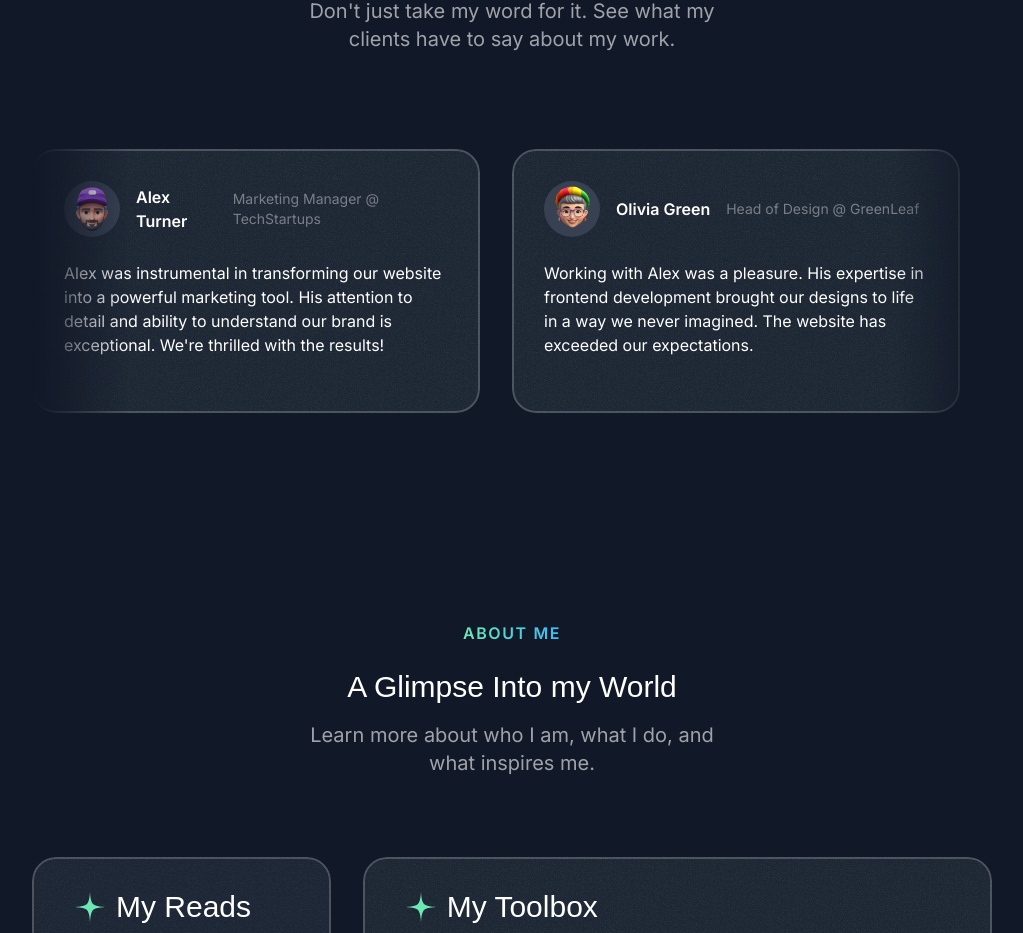
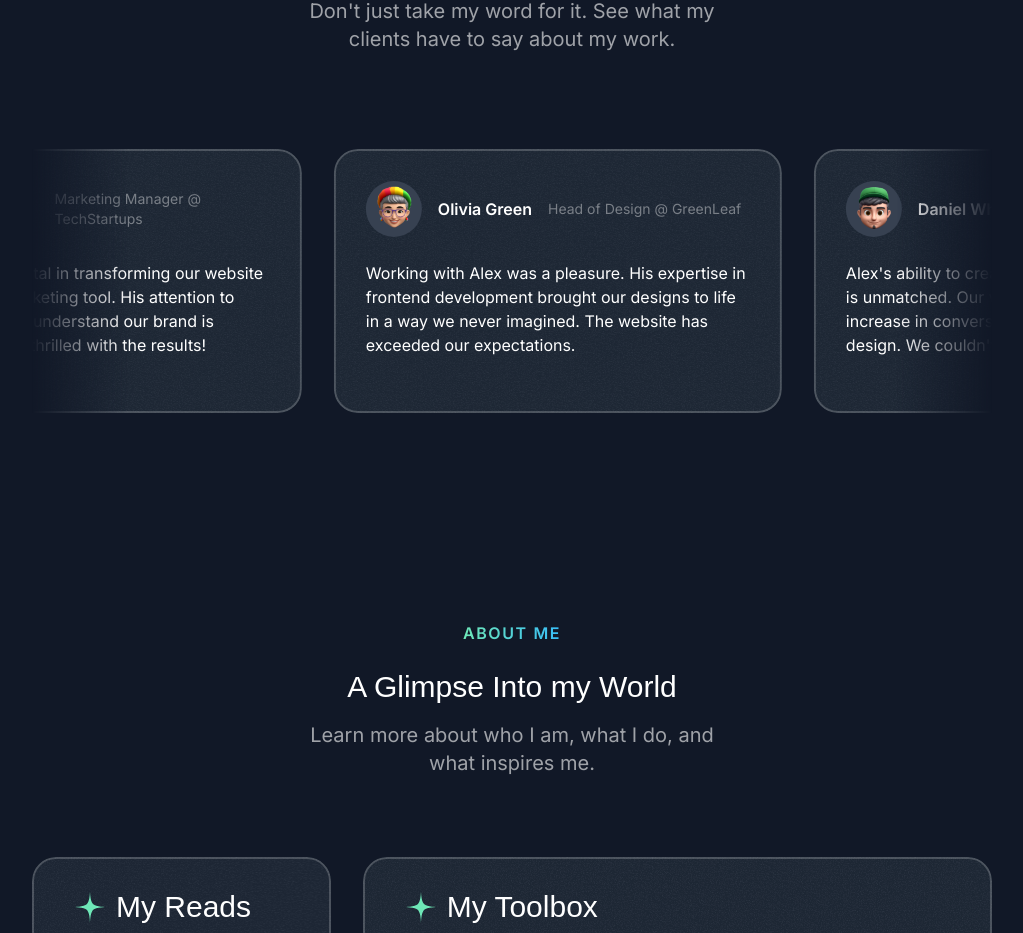
Before and after one commit to adivedpathak/Portfolio, a Next.js app: page / in a window 1280 px wide. Shown: the part 3490-4423 px from the top of the page, without its empty margins (128-1151 px from the left). Built offline with nearby package versions, Linux system fonts and the light colour scheme; a web font is replaced by a local one.

Commit message:
added testemonials animation

```diff
--- a/src/sections/Testimonials.tsx
+++ b/src/sections/Testimonials.tsx
@@ -7,6 +7,7 @@
 import Image from "next/image";
 import GrainImage from "@/assets/images/grain.jpg";
 import { Card } from "@/components/Card";
+import { Fragment } from "react";
 
 const testimonials = [
   {
@@ -45,10 +46,12 @@
   return <div className="py-16 lg:py-24">
     <div className="container">
       <SectionHeader eyebrow="Happy Clients" title="What Clients Say about Me" description="Don't just take my word for it. See what my clients have to say about my work." />
-      <div className="mt-16 lg:mt-24 flex overflow-x-clip [mask-image:linear-gradient(to_right,transparent,black_10%,black_90%,transparent)]">
-        <div className="flex gap-8 flex-none">
+      <div className="mt-12 lg:mt-20 flex overflow-x-clip [mask-image:linear-gradient(to_right,transparent,black_10%,black_90%,transparent)] py-4 -my-4">
+        <div className="flex gap-8 pr-8 flex-none animate-move-left [animation-duration:90s] hover:[animation-play-state:paused]">
+          {[...new Array(2)].fill(0).map((_, idx) => (
+            <Fragment key={idx}>
             {testimonials.map(testimonial => (
-            <Card key={testimonial.name} className="max-w-xs md:max-w-md p-6 md:p-8">
+              <Card key={testimonial.name} className="max-w-xs md:max-w-md p-6 md:p-8 hover:-rotate-3 transition duration-300">
                 <div className="flex gap-4 items-center">
                   <div className="size-14 bg-gray-700 inline-flex items-center justify-center rounded-full flex-shrink-0">
                     <Image src={testimonial.avatar} alt={testimonial.name} className="max-h-full" />
@@ -59,6 +62,9 @@
                 <p className="mt-4 md:mt-6 text-sm md:text-base">{testimonial.text}</p>
               </Card>
             ))}
+            </Fragment>
+          ))}
+
         </div>
       </div>
     </div>
```
Lines whose indentation alone changed are shown as unchanged.
